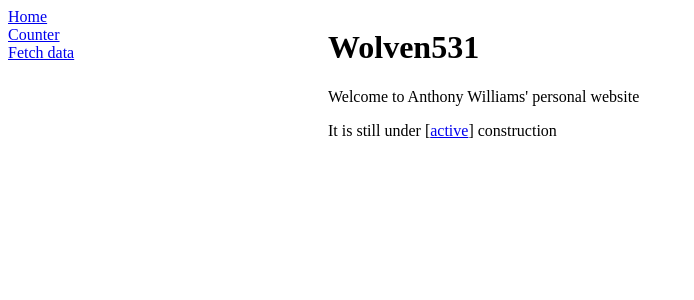
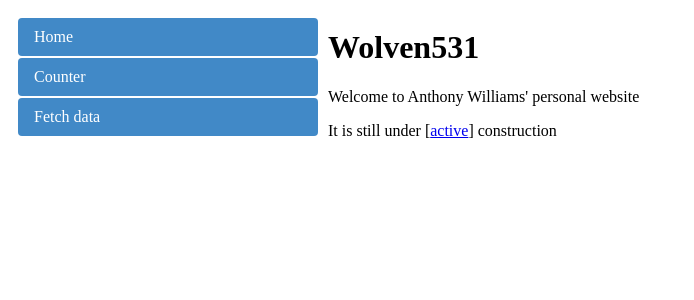
Before and after one commit to Wolven531/wolven531-website, a React (Create React App) app in the folder wolven531-website/ClientApp/: page / in a window 1280 px wide. Shown: the top 300 px of the page, without its empty margins (0-694 px from the left). Built offline with nearby package versions, Linux system fonts and the light colour scheme.

Commit message:
Update NavMenu style

```diff
--- a/wolven531-website/ClientApp/src/components/NavMenu/NavMenu.css
+++ b/wolven531-website/ClientApp/src/components/NavMenu/NavMenu.css
@@ -1,58 +1,27 @@
-.navbar li .glyphicon {
-	margin-right: 10px;
+nav {
+	display: grid;
+	grid-gap: 2px;
+	padding: 10px;
 }
 
-/* Highlighting rules for nav menu items */
-.navbar .navbar-nav .active a,
-.navbar .navbar-nav .active a:hover,
-.navbar .navbar-nav .active a:focus {
-	background-image: none;
+nav a,
+nav a:hover,
+nav a:focus {
 	background-color: #4189c7;
-	color: white;
+	border-radius: 4px;
+	color: #fff;
+	overflow: hidden;
+	padding: 10px 16px;
+	text-decoration: none;
+	text-overflow: ellipsis;
+	white-space: nowrap;
+}
+
+nav a:hover {
+	background-color: #4189c7; /* rgb: 65 137 199 */
+	background-color: rgba(65, 137, 199, .85);
+	/* background-color: rgba(255, 255, 255, .8); */
 }
 
 @media (min-width: 768px) {
-	/* On large screens, convert the nav menu to a vertical sidebar */
-	.navbar {
-		height: 100%;
-		width: calc(25% - 20px);
-	}
-	.navbar {
-		border-radius: 0;
-		border-width: 0;
-		height: 100%;
-	}
-	.navbar-header {
-		float: none;
-	}
-	.navbar .navbar-collapse {
-		border-top: 1px solid #444;
-		padding: 0;
-	}
-	.navbar .container-fluid {
-		padding: 0;
-		margin: 0;
-	}
-	.navbar .container-fluid .navbar-brand {
-		margin: 0;
-	}
-	.navbar ul {
-		float: none;
-	}
-	.navbar li {
-		float: none;
-		font-size: 15px;
-		margin: 6px;
-	}
-	.navbar li a {
-		padding: 10px 16px;
-		border-radius: 4px;
-	}
-	.navbar a {
-		/* If a menu item's text is too long, truncate it */
-		width: 100%;
-		white-space: nowrap;
-		overflow: hidden;
-		text-overflow: ellipsis;
-	}
 }
--- a/wolven531-website/ClientApp/src/components/NavMenu/NavMenu.js
+++ b/wolven531-website/ClientApp/src/components/NavMenu/NavMenu.js
@@ -8,9 +8,7 @@ export class NavMenu extends Component {
 		return (
 			<nav style={{}}>
 				<NavLink to="/">Home</NavLink>
-				<br/>
 				<NavLink to="/counter">Counter</NavLink>
-				<br/>
 				<NavLink to="/fetchdata">Fetch data</NavLink>
 			</nav>
 		)
```
